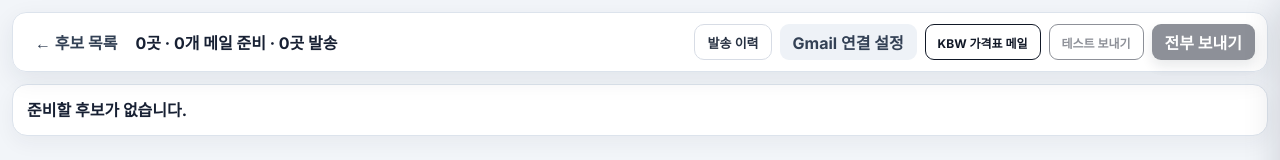
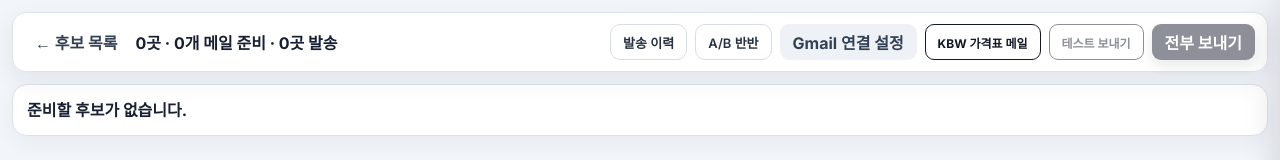
Before and after one commit to Flow4Work/koreaproagent, a website: page mail-review.html in a window 1280 px wide. Shown: the top 160 px of the page. Drawn offline with Linux system fonts and the light colour scheme; no server answers.

Commit message:
Load alternating A B control

```diff
--- a/mail-review.html
+++ b/mail-review.html
@@ -55,6 +55,7 @@
   <script src="/company-greeting-guard.js?v=20260805-domain-greeting-v1" defer></script>
   <script src="/bcww-mail-final-v1.js?v=20260815-bcww-final-v1" defer></script>
   <script src="/mail-review.js?v=20260803-visible-multi-contact-v1" defer></script>
+  <script src="/mail-review-ab-split.js?v=20260817-ab-split-v1" defer></script>
   <script src="/kbw-package-email.js?v=20260806-kbw-package-email-v1" defer></script>
 </body>
 </html>
```
